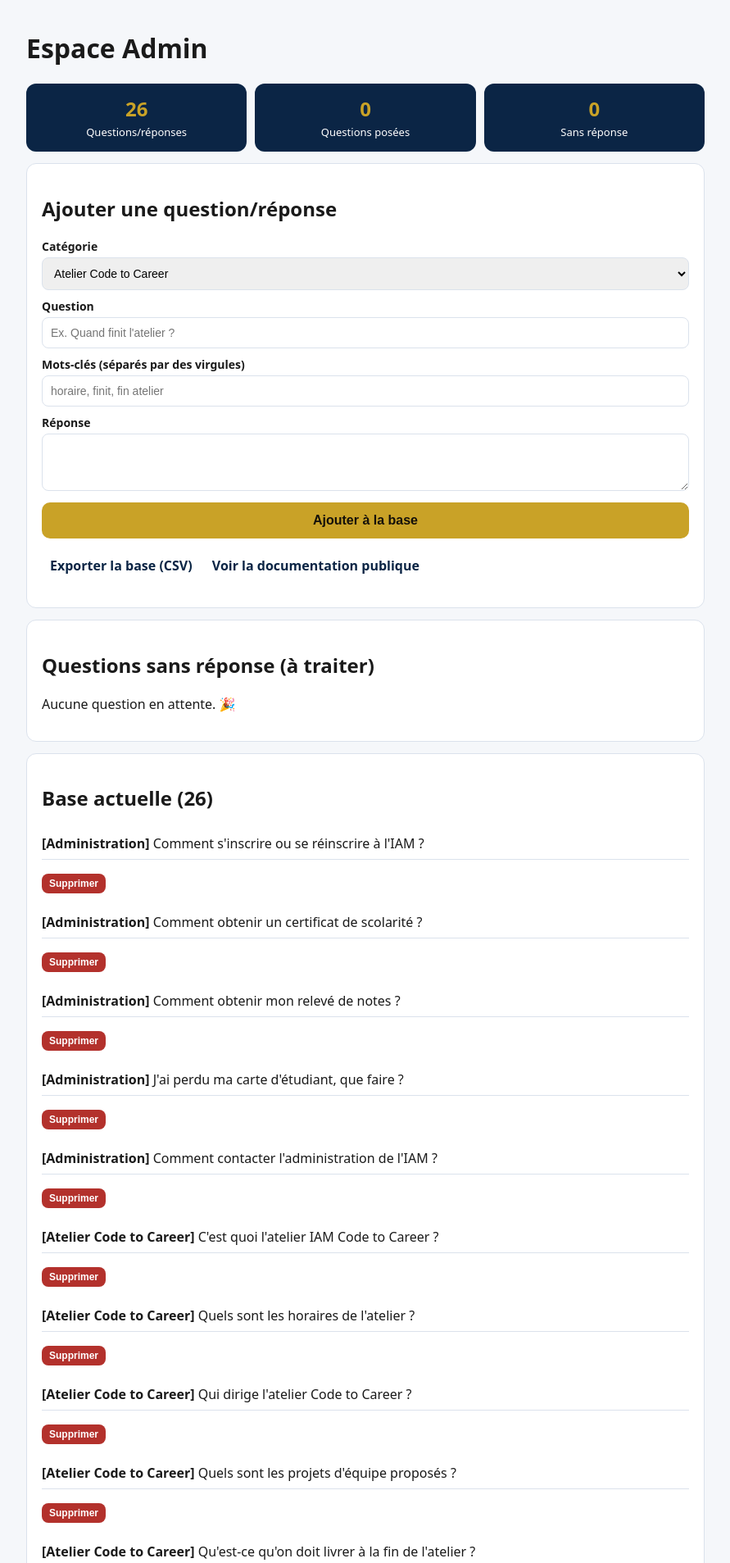
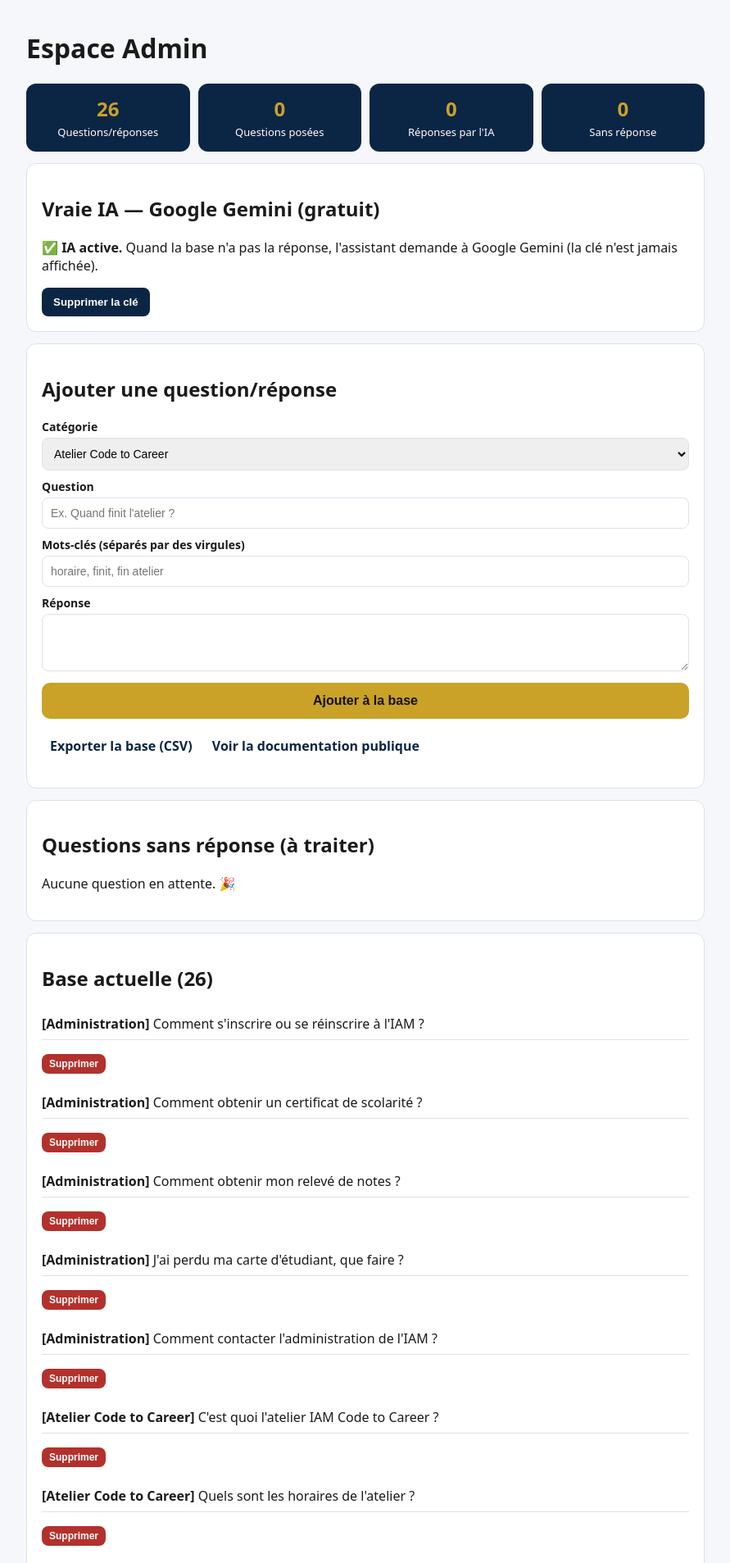
Before and after one commit to dougadiarra7325-gif/assistant-ia-etudiants, a Flask app: page /admin in a window 1280 px wide. Shown: the part 55-1962 px from the top of the page at 82% size, without its empty margins (194-1085 px from the left). Run offline with Flask 3, Linux system fonts and the light colour scheme; the visitor is signed in with stand-in values (Sample User, id 1); data comes from the database, SQL or seed files in the repository; data that the repository does not hold is empty.

Commit message:
Vraie IA gratuite (Google Gemini) en renfort de la base : moteur hybride, clé configurable dans l'admin, journal par source

```diff
--- a/app.py
+++ b/app.py
@@ -14,6 +14,8 @@ import os
 import re
 import sqlite3
 import unicodedata
+import urllib.error
+import urllib.request
 from functools import wraps
 
 from flask import (Flask, Response, abort, flash, g, jsonify, redirect,
@@ -137,6 +139,9 @@ def init_db():
     db = sqlite3.connect(DB_PATH)
     with open(os.path.join(BASE, "schema.sql"), encoding="utf-8") as f:
         db.executescript(f.read())
+    cols = [r[1] for r in db.execute("PRAGMA table_info(chatlog)").fetchall()]
+    if "source" not in cols:
+        db.execute("ALTER TABLE chatlog ADD COLUMN source TEXT NOT NULL DEFAULT 'kb'")
     n = db.execute("SELECT COUNT(*) FROM qna").fetchone()[0]
     if n == 0:
         db.executemany(
@@ -144,6 +149,18 @@ def init_db():
             SEED_QNA)
     db.commit()
     db.close()
+
+
+def get_setting(key, default=""):
+    row = get_db().execute("SELECT value FROM settings WHERE key=?", (key,)).fetchone()
+    return row["value"] if row else default
+
+
+def set_setting(key, value):
+    db = get_db()
+    db.execute("INSERT INTO settings (key, value) VALUES (?,?) "
+               "ON CONFLICT(key) DO UPDATE SET value=excluded.value", (key, value))
+    db.commit()
 
 
 # ------------------------------------------------------------- moteur de réponse
@@ -190,6 +207,59 @@ def answer_question(text):
         return best, []
     scored.sort(key=lambda x: -x[0])
     return None, [r for _, r in scored[:3]]
+
+
+# ------------------------------------------------------- vraie IA (Gemini, gratuit)
+GEMINI_MODEL = os.environ.get("GEMINI_MODEL", "gemini-2.0-flash")
+GEMINI_URL = ("https://generativelanguage.googleapis.com/v1beta/models/"
+              + GEMINI_MODEL + ":generateContent")
+
+SYSTEME_IA = (
+    "Tu es l'assistant des étudiants de l'Université IAM (Institut Africain de "
+    "Management) de Bamako, au Mali. Tu réponds en français simple et clair, en "
+    "2 à 6 phrases maximum, avec un ton aidant pour des étudiants. "
+    "Faits sûrs à utiliser : l'atelier IAM Code to Career est piloté par "
+    "DataInsights, chef d'atelier Abdoulaye TRAORE ; horaires de l'atelier : "
+    "lundi à vendredi 9h00-15h00 (vendredi 9h00-13h00) ; 12 projets d'équipe ; "
+    "livrables : démonstration, code sur GitHub, présentation, projet intégré au "
+    "CV et au profil en ligne. "
+    "Règles strictes : n'invente JAMAIS de dates officielles (examens, "
+    "inscriptions, résultats) ni de numéros de téléphone : pour ces sujets, dis "
+    "de vérifier auprès du secrétariat ou de l'affichage officiel de l'IAM. "
+    "Tu peux expliquer des notions de cours (programmation, informatique) et "
+    "donner des conseils d'étude. Si la question n'a aucun rapport avec la vie "
+    "étudiante ou les études, recentre poliment sur ton rôle."
+)
+
+
+def gemini_key():
+    return (os.environ.get("GEMINI_API_KEY") or get_setting("gemini_key", "")).strip()
+
+
+def ai_answer(question, contexte):
+    """Appelle l'IA gratuite Google Gemini. Retourne le texte ou None si indisponible."""
+    key = gemini_key()
+    if not key:
+        return None
+    prompt = SYSTEME_IA
+    if contexte:
+        prompt += ("\n\nInformations de la base officielle de l'assistant "
+                   "(à utiliser en priorité si elles répondent) :\n" + contexte)
+    prompt += "\n\nQuestion de l'étudiant : " + question
+    body = json.dumps({
+        "contents": [{"parts": [{"text": prompt}]}],
+        "generationConfig": {"temperature": 0.4, "maxOutputTokens": 500},
+    }).encode("utf-8")
+    req = urllib.request.Request(GEMINI_URL, data=body, method="POST", headers={
+        "Content-Type": "application/json", "x-goog-api-key": key})
+    try:
+        with urllib.request.urlopen(req, timeout=25) as resp:
+            data = json.loads(resp.read().decode("utf-8"))
+        parts = data["candidates"][0]["content"]["parts"]
+        text = "".join(p.get("text", "") for p in parts).strip()
+        return text or None
+    except Exception:
+        return None
 
 
 # -------------------------------------------------------------------- utilitaires
@@ -241,19 +311,30 @@ def api_chat():
         return jsonify({"reponse": "Écris-moi ta question, je t'écoute."})
     row, suggestions = answer_question(text)
     db = get_db()
-    db.execute("INSERT INTO chatlog (question, qna_id) VALUES (?,?)",
-               (text, row["id"] if row else None))
+    if row:
+        db.execute("INSERT INTO chatlog (question, qna_id, source) VALUES (?,?, 'kb')",
+                   (text, row["id"]))
+        db.commit()
+        return jsonify({"reponse": row["reponse"], "categorie": row["categorie"],
+                        "trouve": True, "ia": False})
+    contexte = "\n".join(f"- {s['question']} → {s['reponse']}" for s in suggestions)
+    rep_ia = ai_answer(text, contexte)
+    if rep_ia:
+        db.execute("INSERT INTO chatlog (question, qna_id, source) VALUES (?, NULL, 'ai')",
+                   (text,))
+        db.commit()
+        return jsonify({"reponse": rep_ia, "categorie": "Réponse IA — Google Gemini",
+                        "trouve": True, "ia": True})
+    db.execute("INSERT INTO chatlog (question, qna_id, source) VALUES (?, NULL, 'none')",
+               (text,))
     db.commit()
-    if row:
-        return jsonify({"reponse": row["reponse"], "categorie": row["categorie"],
-                        "trouve": True})
     rep = ("Je n'ai pas encore la réponse à cette question — je l'ai notée pour que "
            "l'équipe l'ajoute à ma base. En attendant, le secrétariat de l'IAM peut "
            "te renseigner directement.")
     if suggestions:
         rep += " Peut-être que tu cherches : " + " ; ".join(
             f"« {s['question']} »" for s in suggestions)
-    return jsonify({"reponse": rep, "trouve": False})
+    return jsonify({"reponse": rep, "trouve": False, "ia": False})
 
 
 @app.route("/questions")
@@ -330,14 +411,16 @@ def admin_home():
     stats = {
         "qna": db.execute("SELECT COUNT(*) FROM qna").fetchone()[0],
         "questions": db.execute("SELECT COUNT(*) FROM chatlog").fetchone()[0],
+        "ia": db.execute(
+            "SELECT COUNT(*) FROM chatlog WHERE source='ai'").fetchone()[0],
         "sans_reponse": db.execute(
-            "SELECT COUNT(*) FROM chatlog WHERE qna_id IS NULL").fetchone()[0],
+            "SELECT COUNT(*) FROM chatlog WHERE source='none'").fetchone()[0],
     }
     qnas = db.execute("SELECT * FROM qna ORDER BY categorie, id").fetchall()
     unmatched = db.execute(
-        "SELECT * FROM chatlog WHERE qna_id IS NULL ORDER BY id DESC LIMIT 50").fetchall()
+        "SELECT * FROM chatlog WHERE source='none' ORDER BY id DESC LIMIT 50").fetchall()
     return render_template("admin.html", locked=False, stats=stats, qnas=qnas,
-                           unmatched=unmatched)
+                           unmatched=unmatched, ia_active=bool(gemini_key()))
 
 
 @app.route("/admin/activer", methods=["POST"])
@@ -378,6 +461,27 @@ def admin_delete(qna_id):
     return redirect(url_for("admin_home"))
 
 
+@app.route("/admin/cle", methods=["POST"])
+@admin_required
+def admin_key_save():
+    key = request.form.get("gemini_key", "").strip()
+    if len(key) < 20:
+        flash("Clé trop courte : copie la clé complète depuis Google AI Studio.", "err")
+    else:
+        set_setting("gemini_key", key)
+        flash("Clé IA enregistrée. L'assistant répond maintenant avec la vraie IA "
+              "quand la base n'a pas la réponse.", "ok")
+    return redirect(url_for("admin_home"))
+
+
+@app.route("/admin/cle/supprimer", methods=["POST"])
+@admin_required
+def admin_key_delete():
+    set_setting("gemini_key", "")
+    flash("Clé IA supprimée : l'assistant repasse en mode base seule.", "info")
+    return redirect(url_for("admin_home"))
+
+
 @app.route("/admin/export.csv")
 @admin_required
 def admin_export():
--- a/render.yaml
+++ b/render.yaml
@@ -9,3 +9,5 @@ services:
         generateValue: true
       - key: DATABASE_PATH
         value: /tmp/assistant.db
+      - key: GEMINI_API_KEY
+        sync: false
--- a/schema.sql
+++ b/schema.sql
@@ -20,5 +20,11 @@ CREATE TABLE IF NOT EXISTS chatlog (
     id INTEGER PRIMARY KEY AUTOINCREMENT,
     question TEXT NOT NULL,
     qna_id INTEGER REFERENCES qna(id),
+    source TEXT NOT NULL DEFAULT 'kb',
     created_at TEXT NOT NULL DEFAULT (datetime('now'))
 );
+
+CREATE TABLE IF NOT EXISTS settings (
+    key TEXT PRIMARY KEY,
+    value TEXT NOT NULL DEFAULT ''
+);
--- a/templates/admin.html
+++ b/templates/admin.html
@@ -16,8 +16,28 @@
   <div class="stats">
     <div><b>{{ stats.qna }}</b><span>Questions/réponses</span></div>
     <div><b>{{ stats.questions }}</b><span>Questions posées</span></div>
+    <div><b>{{ stats.ia }}</b><span>Réponses par l'IA</span></div>
     <div><b>{{ stats.sans_reponse }}</b><span>Sans réponse</span></div>
   </div>
+
+  <section class="panel">
+    <h2>Vraie IA — Google Gemini (gratuit)</h2>
+    {% if ia_active %}
+      <p>✅ <b>IA active.</b> Quand la base n'a pas la réponse, l'assistant demande à
+      Google Gemini (la clé n'est jamais affichée).</p>
+      <form method="post" action="{{ url_for('admin_key_delete') }}"
+            onsubmit="return confirm('Supprimer la clé IA ?')">
+        <button type="submit">Supprimer la clé</button></form>
+    {% else %}
+      <p>Colle ici ta clé gratuite Google AI Studio (aistudio.google.com → « Get API key »).
+      Elle reste sur le serveur, n'est jamais affichée ni publiée.</p>
+      <form method="post" action="{{ url_for('admin_key_save') }}" class="stack-form">
+        <label>Clé API Gemini <input type="password" name="gemini_key" autocomplete="off"
+          placeholder="AIza…" required></label>
+        <button class="big" type="submit">Activer la vraie IA</button>
+      </form>
+    {% endif %}
+  </section>
 
   <section class="panel">
     <h2>Ajouter une question/réponse</h2>
```
Also changed, not shown: README.md, 1 other file.
